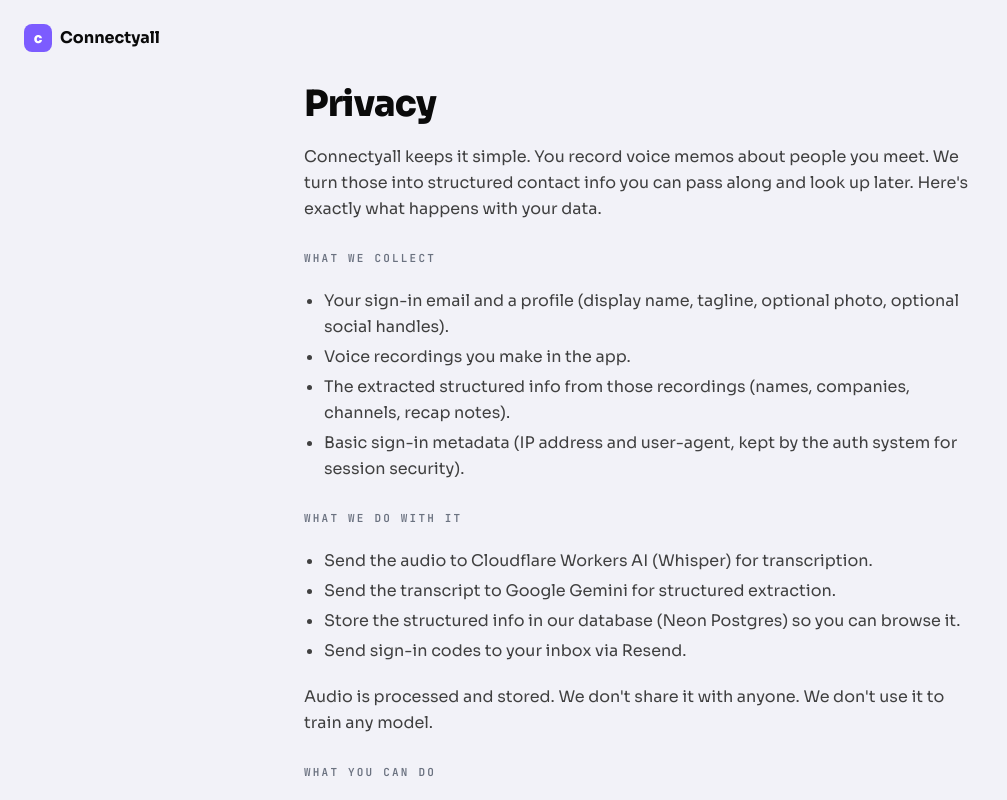
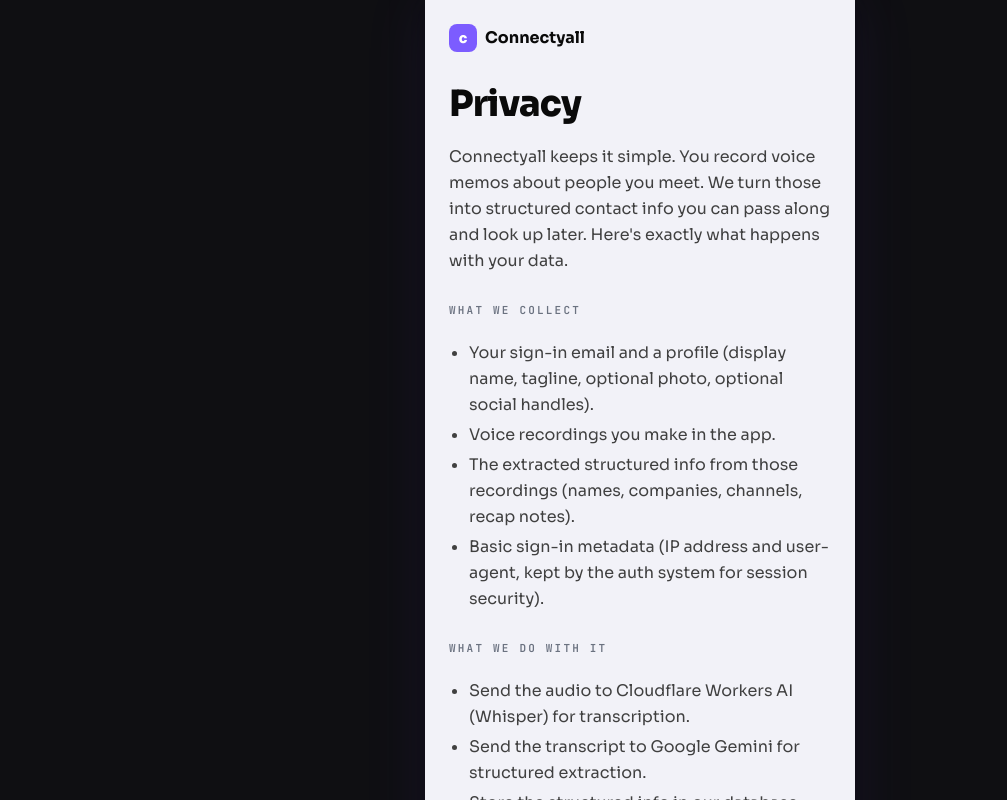
Before and after one commit to timinan/connectyall, a Next.js app: page /privacy in a window 1280 px wide. Shown: the top 800 px of the page, without its empty margins (0-1007 px from the left). Built offline with nearby package versions, Linux system fonts and the light colour scheme.

Commit message:
feat(ui): desktop phone frame — centered 430px column on dark stage

```diff
--- a/src/app/globals.css
+++ b/src/app/globals.css
@@ -149,3 +149,24 @@
   /* Bottom nav doesn't slide with the rest — it stays in place. */
   animation: none;
 }
+
+/* Desktop phone frame: the app is phone-first, so on wide screens render it
+   as a centered 430px column on a dark stage. On real phones (<640px) both
+   rules are inert and nothing changes. Plain gutters by design — no device
+   chrome (Tim, 2026-09-16). */
+@media (min-width: 640px) {
+  html {
+    background: #0F0F12;
+  }
+  .phone-frame-body {
+    background: transparent;
+  }
+  .phone-frame {
+    width: 100%;
+    max-width: 430px;
+    margin-left: auto;
+    margin-right: auto;
+    background: #F2F2F8;
+    box-shadow: 0 0 60px rgba(124, 92, 255, 0.10), 0 0 24px rgba(0, 0, 0, 0.5);
+  }
+}
--- a/src/app/layout.tsx
+++ b/src/app/layout.tsx
@@ -49,8 +49,10 @@
       lang="en"
       className={`${sora.variable} ${jetbrainsMono.variable} h-full antialiased`}
     >
-      <body className="min-h-full flex flex-col bg-cream text-neutral-950">
-        {children}
+      <body className="min-h-full flex flex-col bg-cream text-neutral-950 phone-frame-body">
+        <div className="phone-frame flex flex-col flex-1 min-h-[100dvh]">
+          {children}
+        </div>
       </body>
     </html>
   );
```
